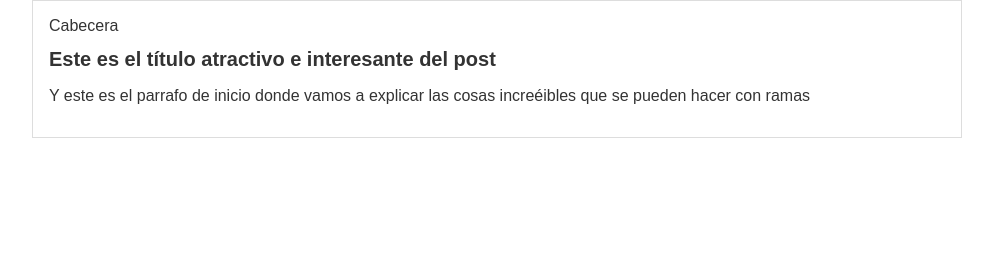
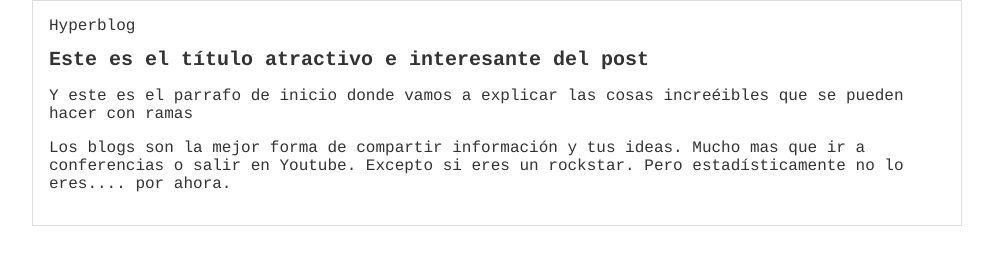
Before and after one commit to LucaSebastian89/Hyperblog, a plain HTML site: page index.html in a window 1280 px wide. Shown: the whole page, without its empty margins (143-1136 px from the left). Drawn offline with Linux system fonts and the light colour scheme.

Commit message:
añadido contenido

```diff
--- a/css/estilos.css
+++ b/css/estilos.css
@@ -2,7 +2,7 @@ body
 {
     color: #333;
     text-align: center;
-    font-family: "Arial";
+    font-family: Courier;
     font-size: 16px;
     margin: 0;
     padding: 0;
--- a/index.html
+++ b/index.html
@@ -6,11 +6,12 @@
     <body>
         <div id="container">
             <div id="cabecera">
-                Cabecera
+                Hyperblog
             </div>
             <div id="post">
                 <h1>Este es el título atractivo e interesante del post</h1>
                 <p>Y este es el parrafo de inicio donde vamos a explicar las cosas increéibles que se pueden hacer con ramas</p>
+                <p>Los blogs son la mejor forma de compartir información y tus ideas. Mucho mas que ir a conferencias o salir en Youtube. Excepto si eres un rockstar. Pero estadísticamente no lo eres.... por ahora.</p>
             </div>
         </div>
     </body>
```
